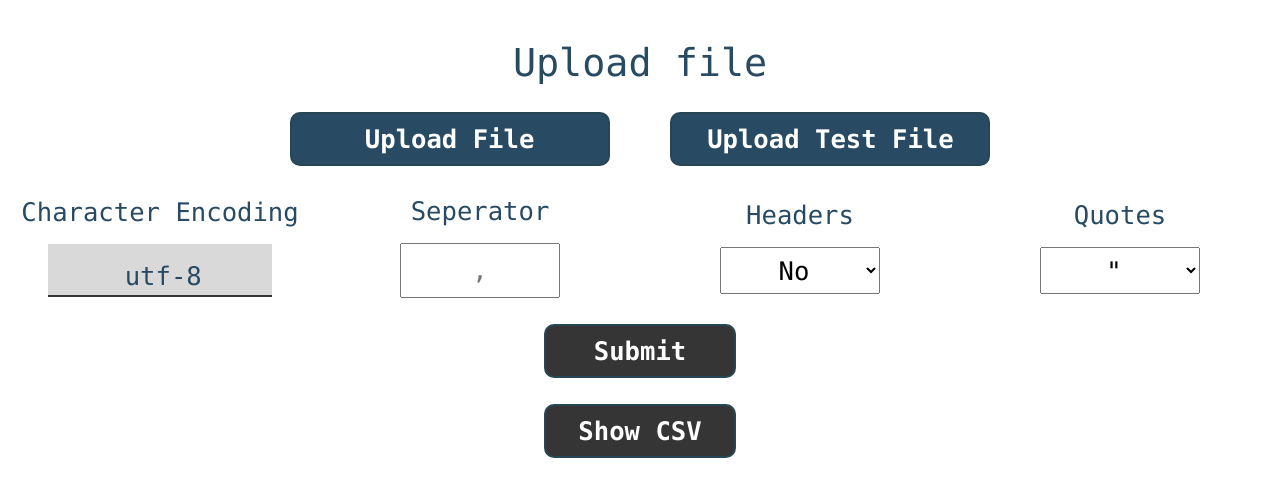
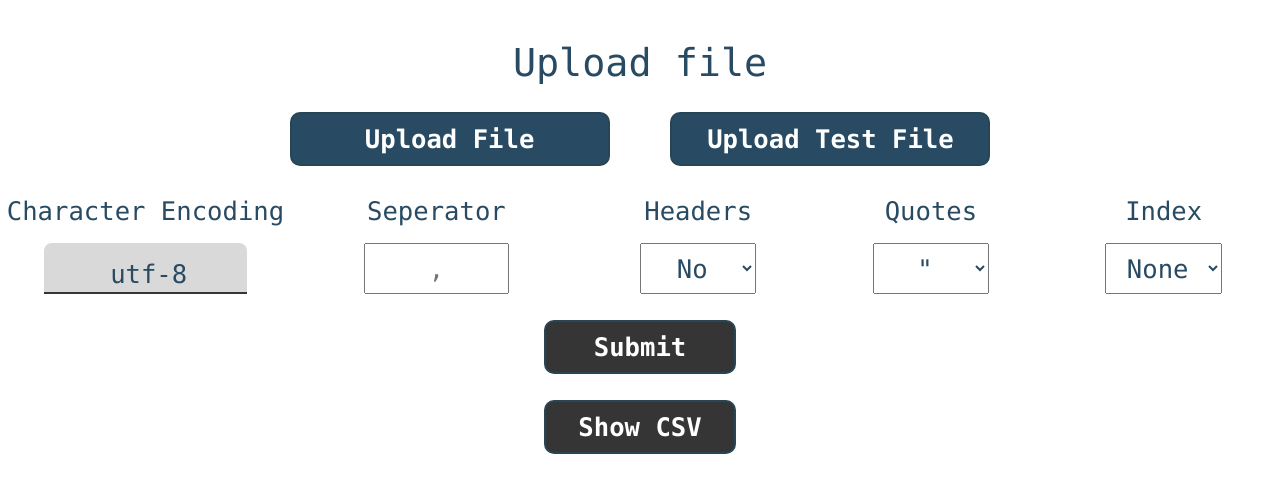
Before and after one commit to Kippn/NLP_Website, a Python web app: template templates/index.html in a window 1280 px wide. Shown: the part 185-682 px from the top of the page. Run offline with Jinja, Linux system fonts and the light colour scheme; the template is opened without the code that fills it, so the values that code supplies are empty; some libraries are stand-ins or nearby versions.

Commit message:
Show prediction of test input with enter and button some layout changes input text prediction table with colors

```diff
--- a/static/app.js
+++ b/static/app.js
@@ -12,6 +12,11 @@ $(document).ready(function() {
     $('.select_text input[value="'+value+'"]').attr('disabled', 'disabled');
     $('.select_text input[value="'+value+'"]').parent().find('span').addClass('disabled');
   });
+  if( !$.trim( $('.cross_val_headline').html() ).length ) {
+    $('.results').css('display','none');
+  } else {
+    $('.results').css('display','block');
+  }
 })
 
 
@@ -283,25 +288,46 @@ $('.show_charts').click(function(event) {
 /**
  * send input text to backend and pass prediction to table
  */
-$('.text_input').keyup(function() {
+$('.text_input').keyup(function(event) {
   let text = $('input[name=text_input]').val();
-  if (text.length > 0) {
-    $('.test_input table').css('display', 'table');
-  } else {
+  if (text.length == 0) {
     $('.test_input table').css('display', 'none');
   }
+
+  $('.prediction_button').click(function() {
     json_data = {"text":text};
+    sendTestInput(json_data);
+  })
+
+  var keycode = event.keyCode ? event.keyCode : event.which;
+  if(keycode == '13') {
+    json_data = {"text":text};
+    sendTestInput(json_data);
+  }
+  });
+
+
+  function sendTestInput(text) {
+    $('.test_input table').css('display', 'table');
     $.ajax({
       type: 'POST',
       dataType : 'json',
       contentType: 'application/json',
       url: '/test_input',
-    data: JSON.stringify(json_data),
+      data: JSON.stringify(text),
       error: function(XMLHttpRequest, textStatus, errorThrown) {
         console.log(errorThrown);
       }
       })
       .done(function(data) {
+        let colors = ["#3c6e71", "#284b63", "#d9d9d9", "#eb5e28"];
+        const uniques = [...
+          new Set(data.map(
+            (obj) => {
+              return obj.Prediction
+            })
+          )];
+
       $('#text_prediction_result').DataTable({
         pagination: 'bootstrap',
         filter: false,
@@ -314,12 +340,22 @@ $('.text_input').keyup(function() {
         columns:[
           {data:'Model'},
           {data:'Prediction'}
-      ]
+        ],
+        rowCallback: function(row, data) {
+          for(let i = 0; i < uniques.length; i++) {
+            if(data.Prediction == uniques[i]) {
+              $('td', row).css({
+                'background-color': colors[i],
+                'color': "#D9D9D9",
               });
-    $("html, body").animate({ scrollTop: $(document).height()-$(window).height()},
-                            {duration: 600});
+            }
+          }
+        }
       });
+      $("html, body").animate({scrollTop: $(document).height()-$(window).height()},
+                              {duration: 200});
       });
+  }
 
   function outputUpdate(split) {
     let lower = 100 - split;
--- a/static/style.css
+++ b/static/style.css
@@ -235,6 +235,7 @@ body, html{
   text-align: center;
   padding: .5vw;
   margin: 0.5em auto 1em;
+  height: 4vw;
 }
 
 .header_option {
@@ -242,15 +243,17 @@ body, html{
   flex-direction: column;
   justify-content: center;
   align-items: center;
-  width: 25%;
+  width: 20%;
 }
 
 .file_options select {
+  color: #284B63;
   width: 50%;
   font-size: 2vw;
   text-align: center;
   padding: .5vw;
   margin: 0.5em auto 1em;
+  height: 4vw;
 }
 
 .quote_option {
@@ -258,12 +261,21 @@ body, html{
   flex-direction: column;
   justify-content: center;
   align-items: center;
-  width: 25%;
+  width: 20%;
+}
+
+.index_option {
+  display: flex;
+  flex-direction: column;
+  justify-content: center;
+  align-items: center;
+  width: 20%;
 }
 
 .encoding {
   width: 70%;
   text-align: center;
+  height: 4vw;
 }
 
 .encoding:focus {
@@ -957,6 +972,7 @@ label {
   justify-content: center;
   justify-items: center;
   text-align: center;
+  align-items: center;
   width: 100%;
   color: #284B63;
   font-size: 2vw;
@@ -984,11 +1004,13 @@ label {
   margin-top: 2vw;
   transition: width 0.4s ease-in-out;
   margin: 0.5em auto 1em;
+  border-radius: .5rem .5rem 0 0;
 }
 
 .prediction {
-  text-align: center;
   width: 20%;
+  text-align: left;
+  padding-right: 5vw;
 }
 
 .prediction:focus {
--- a/templates/index.html
+++ b/templates/index.html
@@ -79,6 +79,15 @@
         </select>
       </div>
 
+      <div class="index_option">
+        <label for="index">Index</label>
+        <select name="index" id="index">
+          <option value='None'>None</option>
+          <option value=0>0</option>
+          <option value=1>1</option>
+        </select>
+      </div>
+
     </div>
 
       <label class="upload_button submit_csv" onclick="changeColorShowCSV()">
```
Also changed, not shown: other parts of static/style.css (+31 -1 lines), main.py (+57 -43 lines), templates/view.html (+9 -6 lines). Lines whose indentation alone changed are shown as unchanged.
